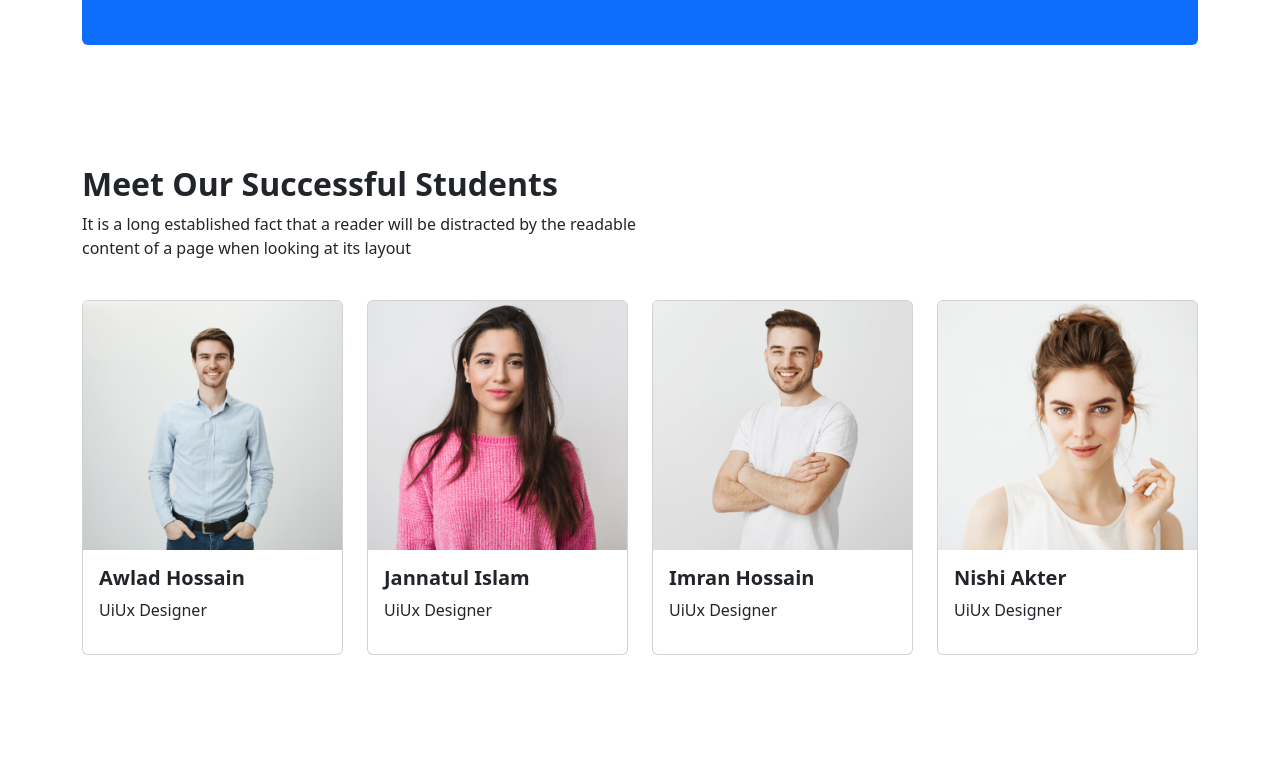
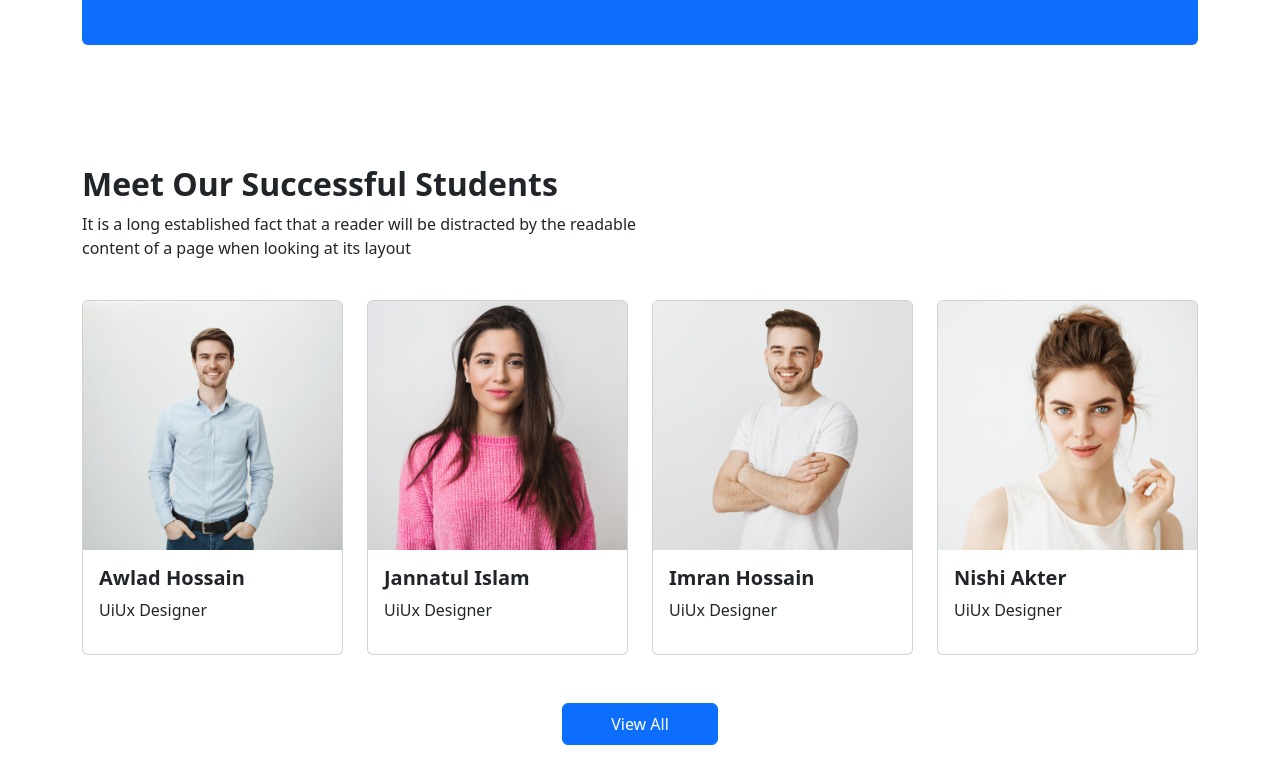
Before and after one commit to hasansikdar/EdTech, a plain HTML site: page index.html in a window 1280 px wide. Shown: the part 2758-3541 px from the top of the page. Before the commit the page ends 3461 px from the top, so only its background shows below. Drawn offline with Linux system fonts and the light colour scheme.

Commit message:
button added

```diff
--- a/index.html
+++ b/index.html
@@ -322,6 +322,9 @@
                     </div>
                 </div>
             </div>
+            <div class="text-center pt-5">
+                <button class="btn btn-primary px-5 py-2">View All</button>
+            </div>
         </div>
     </section>
     <!-- successful Students -->
```
